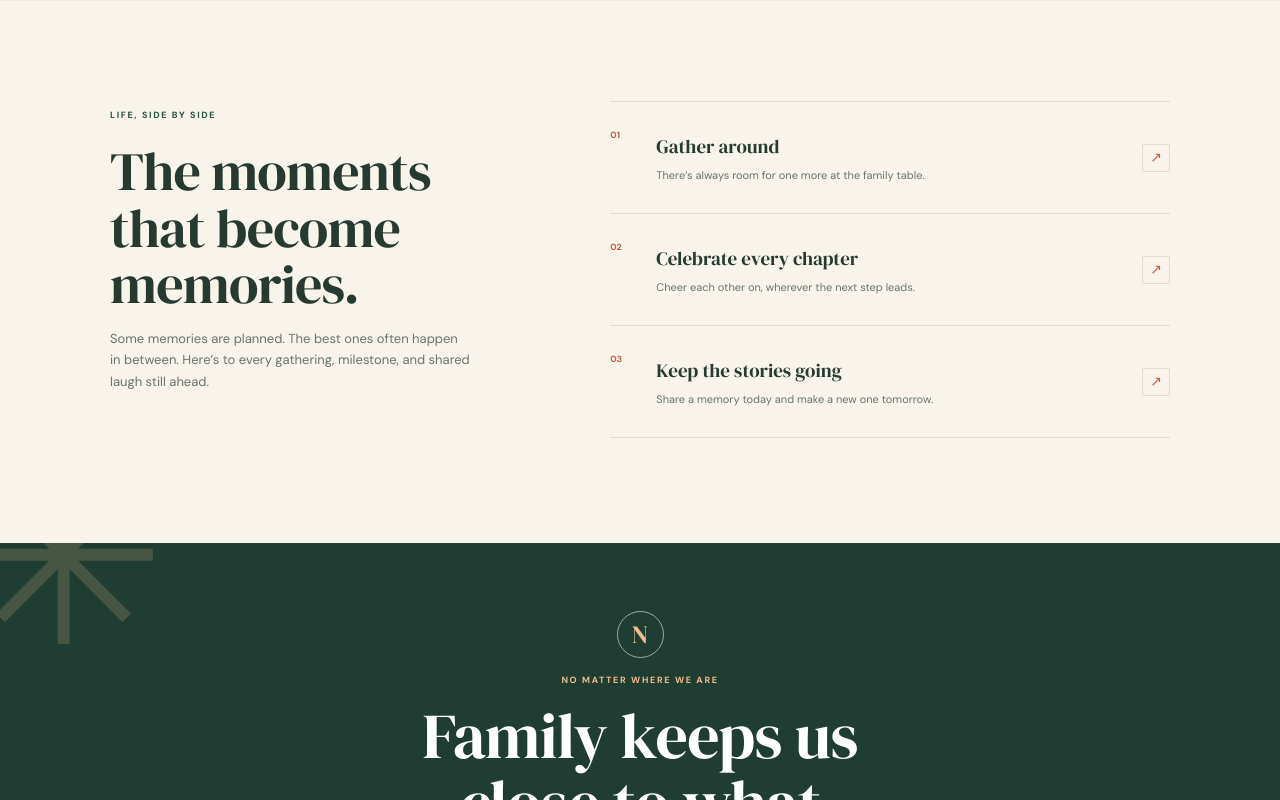
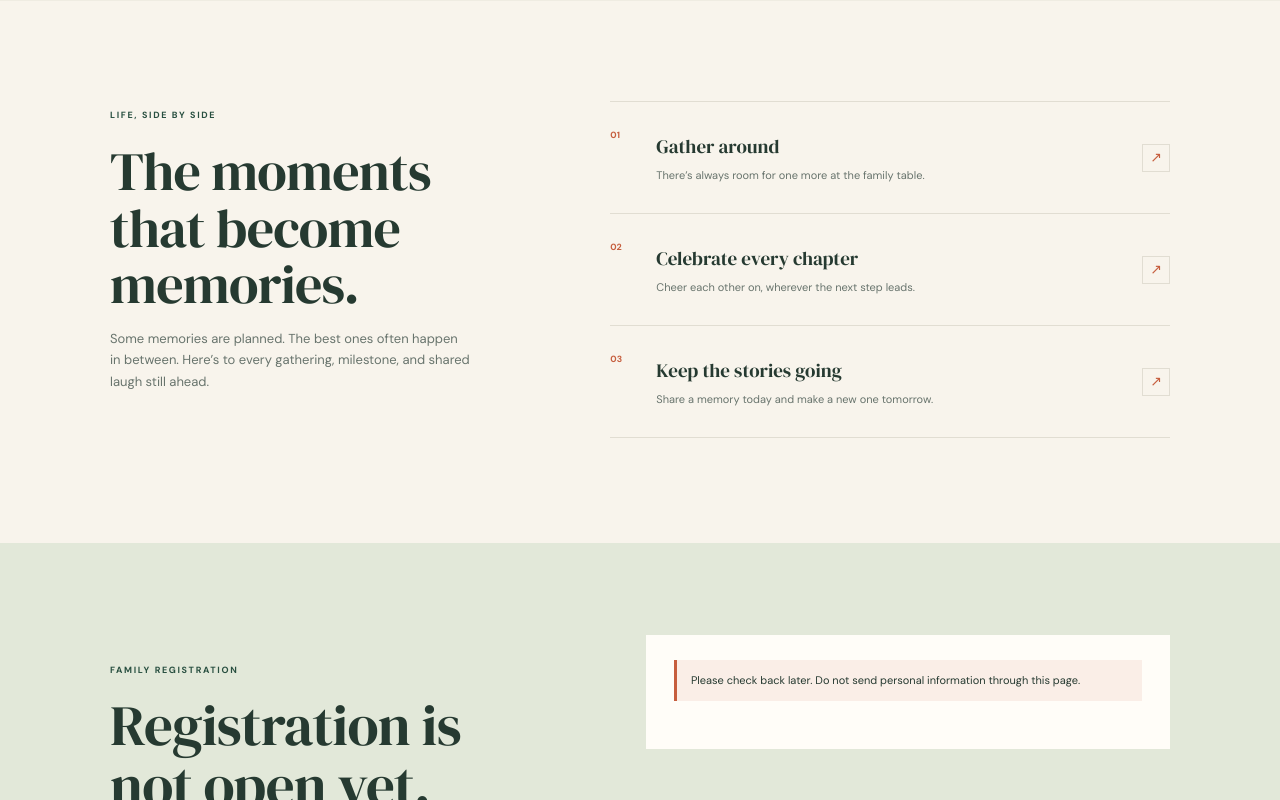
Before and after one commit to WALLACE-001/njeje-family-pages, a plain HTML site: page index.html in a window 1280 px wide. Shown: the part 2000-2800 px from the top of the page. Drawn offline with Linux system fonts and the light colour scheme.

Commit message:
Add registration opening-soon notice

```diff
--- a/index.html
+++ b/index.html
@@ -26,7 +26,7 @@
     <nav class="primary-nav" id="primary-nav" aria-label="Main navigation">
       <a href="#story">Our story</a>
       <a href="#values">What matters</a>
-      <a href="#moments">Family moments</a>
+      <a href="#moments">Family moments</a> <a class="nav-cta" href="#register">Register <span aria-hidden="true">↗</span></a>
     </nav>
   </header>
 
@@ -124,6 +124,19 @@
       </div>
     </section>
 
+    <section class="registration-section" id="register" aria-labelledby="registration-title">
+      <div class="section-wrap registration-layout">
+        <div class="registration-copy">
+          <span class="eyebrow">FAMILY REGISTRATION</span>
+          <h2 id="registration-title">Registration is not open yet.</h2>
+          <p>We’re preparing a secure registration service. This page does not collect or transmit registration information.</p>
+        </div>
+        <div class="registration-form" role="status">
+          <p class="registration-notice">Please check back later. Do not send personal information through this page.</p>
+        </div>
+      </div>
+    </section>
+
     <section class="together-section" id="together" aria-labelledby="together-title">
       <div class="together-inner">
         <span class="together-mark" aria-hidden="true">N</span>
```
